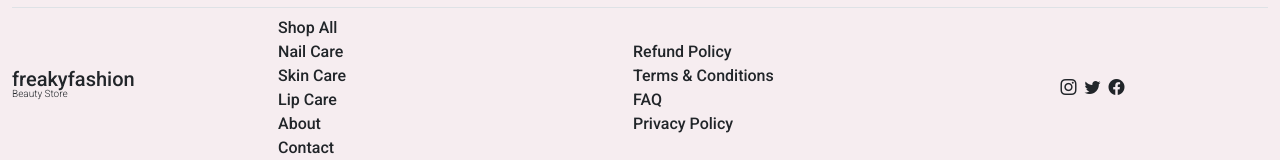
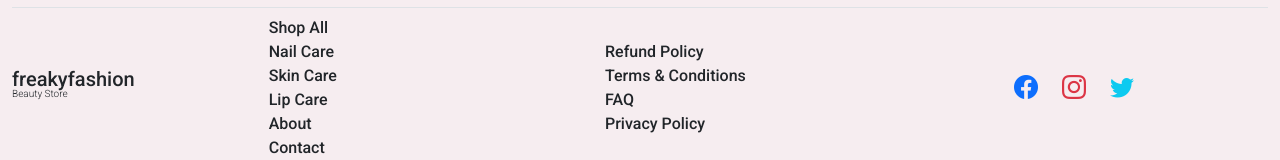
Before and after one commit to Gitanjali-Sahoo/ecommorce-angular, an Angular app in the folder frontend/: page / in a window 1280 px wide. Shown: the part 1792-1952 px from the top of the page. Built offline with nearby package versions, Linux system fonts and the light colour scheme; no server answers.

Commit message:
minor changes on footer

```diff
--- a/frontend/src/app/layout/public/components/footer/footer.component.html
+++ b/frontend/src/app/layout/public/components/footer/footer.component.html
@@ -33,9 +33,13 @@
         <li>Privacy Policy</li>
       </ul>
       <ul class="list-unstyled d-flex gap-2 align-self-center">
-        <li><i class="bi bi-instagram"></i></li>
-        <li><i class="bi bi-twitter"></i></li>
-        <li><i class="bi bi-facebook"></i></li>
+        <a href="#" class="me-3"
+          ><i class="bi bi-facebook fs-4 text-primary"></i
+        ></a>
+        <a href="#" class="me-3"
+          ><i class="bi bi-instagram fs-4 text-danger"></i
+        ></a>
+        <a href="#"><i class="bi bi-twitter fs-4 text-info"></i></a>
       </ul>
     </div>
   </div>
```
